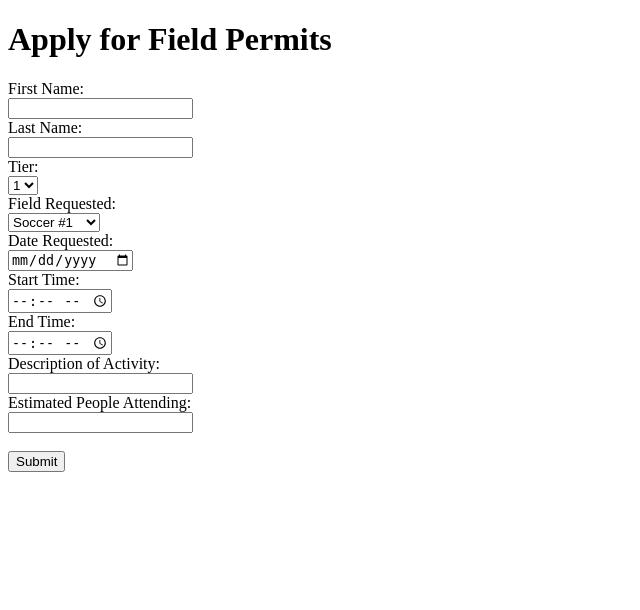
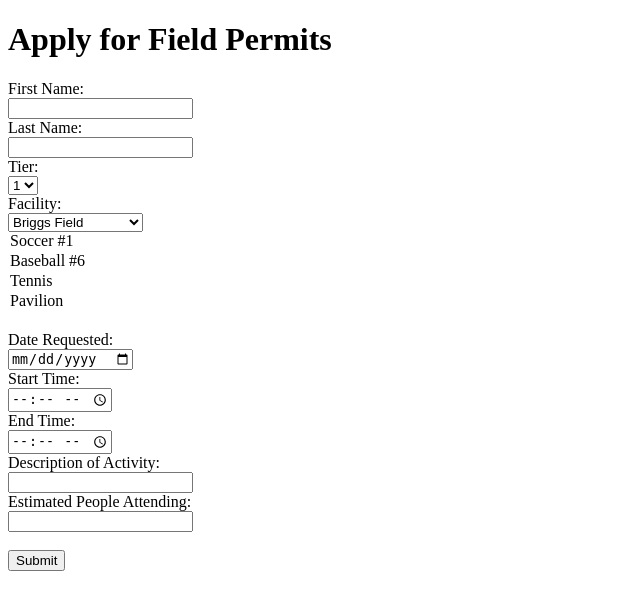
Before and after one commit to MaytrixMatt/hanover-park-permits, a PHP site: page /permitForm.php in a window 1280 px wide. Shown: the top 610 px of the page, without its empty margins (0-640 px from the left). Run offline with PHP 8.4, Linux system fonts and the light colour scheme.

Commit message:
dropdowncommit

```diff
--- a/db/create-statement.sql
+++ b/db/create-statement.sql
@@ -6,7 +6,7 @@
   PRIMARY KEY (`fld_id`),
   UNIQUE KEY `fld_id_UNIQUE` (`fld_id`)
 ) ENGINE=InnoDB DEFAULT CHARSET=utf8mb4 COLLATE=utf8mb4_0900_ai_ci;
-CREATE TABLE `fieldpermits`.`customers` (
+CREATE TABLE `customers` (
   `cus_id` INT NOT NULL AUTO_INCREMENT,
   `cus_first_name` VARCHAR(45) NOT NULL,
   `cus_last_name` VARCHAR(45) NOT NULL,
--- a/web/permitForm.php
+++ b/web/permitForm.php
@@ -16,23 +16,32 @@
 
             Tier:<br/>
             <select name="tier">
-            <option value=0>1</option>
-            <option value=1>2</option>
-            <option value=2>3</option>
-            <option value=3>4</option>
-            <option value=4>5</option>
-            <option value=5>6</option>
-            <option value=6>7</option>
-            <option value=7>8</option>
-            <option value=8>9</option>
+            <option value="t0">1</option>
+            <option value="t1">2</option>
+            <option value="t2">3</option>
+            <option value="t3">4</option>
+            <option value="t4">5</option>
+            <option value="t5">6</option>
+            <option value="t6">7</option>
+            <option value="t7">8</option>
+            <option value="t8">9</option>
             </select><br />
 
-            Field Requested:<br/>
+            Facility:<br />
+            <select name="facility">
+            <option value="f1">Briggs Field</option>
+            <option value="f2">Ceurvels Field</option>
+            <option value="f3">Calvin J. Ellis Field</option>
+            <option value="f4">Forge Pond Park</option>
+            <option value="f5">Amos Gallant Field</option>
+            <option value="f6">B. Everett Hall</option>
+
+            Field Requested:<br />
             <select name="field_requested">
-            <option value="volvo">Soccer #1</option>
-            <option value="saab">Baseball #6</option>
-            <option value="mercedes">Tennis</option>
-            <option value="audi">Pavilion</option>
+            <option value="f1">Soccer #1</option>
+            <option value="f2">Baseball #6</option>
+            <option value="f3">Tennis</option>
+            <option value="f4">Pavilion</option>
             </select><br />
 
             Date Requested:<br/>
```
